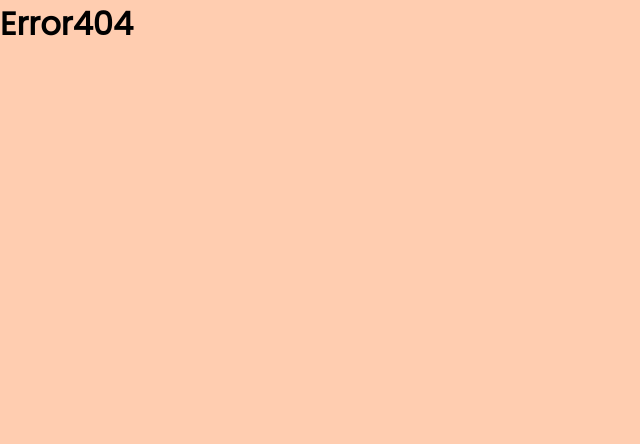
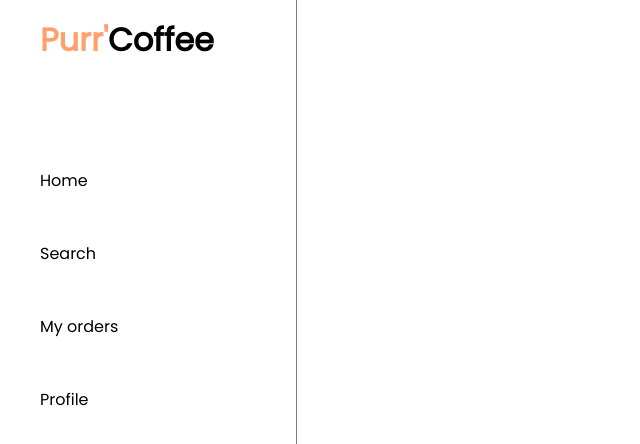
Before and after one commit to Jose-vitor303/Cuppa-corner---Frontend-, a React (Vite) app: page /home in a window 1280 px wide. Before the commit this address had no page. Shown: the top 444 px of the page, without its empty margins (0-640 px from the left). Built offline with nearby package versions, Linux system fonts and the light colour scheme.

Commit message:
em progresso

```diff
--- /dev/null
+++ b/src/components/menu.css
@@ -0,0 +1,243 @@
+.box-header{
+    background: white;
+    padding-top: 1rem;
+    display: flex;
+    flex-direction: column;
+    justify-content: space-between;
+    align-items : stretch;
+    height: 25vh;
+    border-bottom: 1px solid gray;
+}
+
+.box-header-list{
+    display: flex;
+    flex-direction: row;
+    justify-content: space-around;
+    align-items: flex-end;
+    padding-bottom: 0.5rem;
+}
+
+.box-header-list li{
+    list-style-type: none;
+    font-weight: lighter;
+    color: #a9a0a0;
+    cursor: pointer;
+}
+
+.box-header-list li:hover{
+    color: #FFA16C;
+}
+
+
+.box-title{
+
+    font-size: 2rem;
+    padding-left: 1rem;
+    font-weight: bold;
+}
+
+.box-mobile-menu div{
+    width: 32px;
+    height: 2px;
+    background-color: #FFA16C;
+    margin: 8px;
+}
+
+.box-mobile-menu{
+    margin-right: 1rem;
+    cursor: pointer;
+}
+
+.box-header-logo{
+    display: flex;
+    justify-content: space-between;
+    flex-direction: row;
+    align-items: center;
+    padding-top: 1rem;
+}
+
+.box-hamburger{
+    list-style-type: none;
+    position: absolute;
+    width: 100vw;
+    top: 0;
+    height: 100vh;
+    display: flex;
+    flex-direction: column;
+    background-color: white;
+}
+
+.box-hamburger-container{
+    height: 5vh;
+    position: relative;
+    cursor: pointer;
+}
+
+.box-hamburger-container div{
+    width: 32px;
+    height: 2px;
+    background-color: #FFA16C;
+    margin: 8px;
+    position: absolute;
+}
+
+.box-hamburger-horizontal{
+    transform: rotate(-45deg);
+}
+.box-hamburger-vertical{
+    transform: rotate(45deg);
+}
+
+.list-element li{
+    border-bottom: 1px solid #9a9292;
+    height: 20%;
+    display: flex;
+    align-items: center;
+    justify-content: center;
+}
+
+.list-element li:hover, .box-data-button{
+    color: #FFA16C;
+}
+
+.list-element{
+    height: 100vh;
+}
+
+.box-data{
+
+    display: none;
+    border-radius: 8px;
+    background-color: #FFFFFF;
+    flex-direction: row;
+    /*flex-wrap: wrap;*/
+    margin-right: auto;
+    margin-left: auto;
+    /*width: 300px;*/
+    max-width: 350px;
+    padding-top: 2rem;
+    padding-right: 0.6rem;
+    padding-left: 0.6rem;
+    margin-top: 1.5rem;
+}
+
+.box-data-image{
+    width: 40%;
+}
+
+.box-data-image img{
+    /*max-width: 50%;*/
+    height: 150px;
+    width: 100px;
+}
+
+.box-data-details{
+    display: flex;
+    flex-direction: column;
+}
+
+
+.box-values, .box-data-sizes{
+    display: flex;
+    justify-content: space-between;
+
+}
+
+.box-data-sizes{
+    margin-top: 0.6rem;
+    margin-bottom: 1.5rem;
+    display: flex;
+    align-items: center;
+}
+
+.box-data-sizes button{
+    background-color: #FFFFFF;
+    border: 1px solid black;
+    border-radius: 10px;
+    padding: 0.5rem;
+    width: 60px;
+}
+
+.box-data-button{
+    cursor: pointer;
+    width: 100%;
+    margin-bottom: 2rem;
+    background-color: #FFFFFF;
+    border: 1px solid gray;
+    padding: 1rem 1.5rem;
+    border-radius: 10px;
+}
+
+.add{
+    color: #FFFFFF;
+    background-color: #FFA16C;
+    border: 0;
+    cursor: default;
+
+}
+
+.box-values span{
+    color : #FFA16C;
+}
+
+.box-data-text{
+    margin-top: 0.6rem;
+    margin-bottom: 0.6rem;
+    font-size: 0.8rem;
+    text-align: justify;
+
+}
+
+
+@media screen and (min-width: 999px){
+
+    .box-header-list, .box-hamburger-container, .box-mobile-menu{
+        display: none;
+    }
+
+    .box-header-logo{
+        display: block;
+        height: 100vh;
+        padding-left: 2.5rem;
+        width: 20%;
+        border-right: 1px solid gray;
+    }
+
+    .box-header{
+        background-color: white;
+        height: 100vh;
+        padding-top: 0;
+        border-bottom: none;
+    }
+
+
+    .box-hamburger{
+        position: relative;
+        width: 200px;
+        height: 0;
+    }
+
+
+    .list-element li{
+
+        border-bottom: none;
+        margin-top: 1.5rem;
+        margin-bottom: 1.5rem;
+        display: block;
+        align-items: center;
+        justify-content: left;
+    }
+
+    .list-element{
+        margin-top: 5rem;
+        display: flex;
+        flex-direction: column;
+    }
+
+    .box-title{
+        padding-left: 0;
+    }
+
+
+
+}
--- /dev/null
+++ b/src/components/menu.jsx
@@ -0,0 +1,86 @@
+import React, {useState} from 'react';
+import "./menu.css"
+
+
+
+const Menu = ()=>{
+
+    const [openMenu, setOpenMenu] = useState(false)
+    const [changeText, setChangeText] = useState("Add to car")
+    const [changeStyle, setChangeStyle] = useState("box-data-button")
+
+    const changePhrase = ()=>{
+        setChangeText("Added to cart");
+        setChangeStyle("box-data-button add")
+    }
+
+    return (
+        <>
+            <header className="box-header">
+                <section className="box-header-logo">
+                        <div className="box-title">
+                            <span style={{color : '#FFA16C', cursor: "pointer"}}>Purr'</span>
+                            <span style={{color : 'black', cursor: "pointer"}}>Coffee</span>
+                        </div>
+
+                        {openMenu ?(
+                            <section className="box-hamburger">
+                                <div onClick={() => setOpenMenu(false)} className="box-hamburger-container">
+                                    <div className="box-hamburger-horizontal"/>
+                                    <div className="box-hamburger-vertical"/>
+                                </div>
+                                <div className="list-element">
+                                    <li>Home</li>
+                                    <li>Search</li>
+                                    <li>My orders</li>
+                                    <li>Profile</li>
+                                </div>
+                            </section>
+                        ) : ( window.innerWidth > 999 && (
+                            <section className="box-hamburger">
+                                <div className="list-element">
+                                    <li>Home</li>
+                                    <li>Search</li>
+                                    <li>My orders</li>
+                                    <li>Profile</li>
+                                </div>
+                            </section>
+                            ))}
+                        <div onClick={() => setOpenMenu(true)} className="box-mobile-menu">
+                            <div/>
+                            <div/>
+                            <div/>
+                        </div>
+                </section>
+                <ul className="box-header-list">
+                    <li>Coffee</li>
+                    <li>Food</li>
+                    <li>Snack</li>
+                    <li>Dessert</li>
+                </ul>
+            </header>
+            <main className="box-data">
+                <div className="box-data-image">
+                    <img src="" alt="coffee"/>
+                    <input type="number" name="quantity" min="0" value="0"/>
+                </div>
+                <section className="box-data-details">
+                    <div className="box-values">
+                        <h4>Cappuccino</h4>
+                        <span>$ 4.98</span>
+                    </div>
+
+                    <p className="box-data-text">The combination of coffee, milk, and palm sugar makes this drink have a delicious</p>
+                    <div className="box-data-sizes">
+                        <span>Size</span>
+                        <button>Small</button>
+                        <button>Large</button>
+                    </div>
+                    <button className={changeStyle} onClick={changePhrase}>{changeText}</button>
+                </section>
+            </main>
+        </>
+    )
+}
+
+export default Menu;
--- a/src/index.css
+++ b/src/index.css
@@ -10,7 +10,6 @@
 body{
     background: #FFCDB0;
 }
-
 
 .container{
     display: flex;
--- a/src/main.jsx
+++ b/src/main.jsx
@@ -6,6 +6,7 @@ import { createBrowserRouter, RouterProvider} from "react-router-dom";
 import Login from "./pages/login/login.jsx";
 import Error from "./pages/error/ErrorPage";
 import Registration from "./pages/registration/registration.jsx";
+import Menu from "./components/menu.jsx";
 
 
 const router = createBrowserRouter([
@@ -22,6 +23,10 @@ const router = createBrowserRouter([
     {
         path : "registration",
         element :  <Registration />
+    },
+    {
+        path : "home",
+        element : <Menu />
     }
 ])
 
--- a/src/pages/Home.jsx
+++ b/src/pages/Home.jsx
@@ -8,10 +8,12 @@ const Home = ()=>{
 
     return (
        <section className="container">
-           <div className="container-name">
-               <span style={{color : '#FFA16C'}}>Purr'</span>
-               <span style={{color : 'black'}}>Coffee</span>
-           </div>
+           <Link to="home">
+               <div className="container-name">
+                   <span style={{color : '#FFA16C'}}>Purr'</span>
+                   <span style={{color : 'black'}}>Coffee</span>
+               </div>
+           </Link>
            <section className="container-user">
                <Link to="/login"  id="login-link">LOGIN</Link>
                <Link to="/registration" id="signup-link">SIGN UP</Link>
```
Also changed, not shown: src/assets/e9330b18ae524e69bdcbe97460d6f5bb.webp (added).
